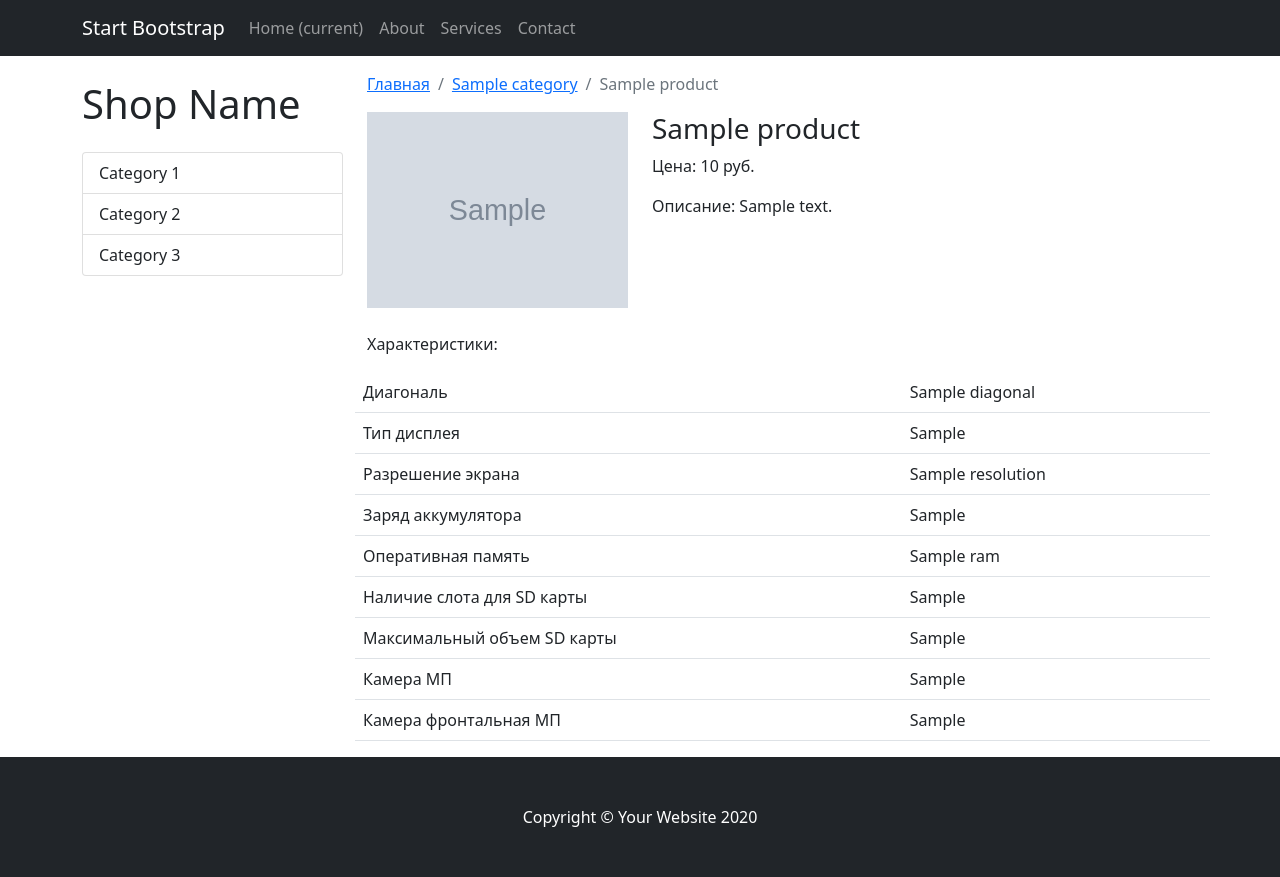
After one commit to EvgeniyBudaev/django_pycoding_shop, a Django app: template mainapp/templates/product_detail.html in a window 1280 px wide. The commit adds this page. Run offline with Django 3.2, Linux system fonts and the light colour scheme; the template is opened without the code that fills it: most values are stand-ins (such as "Sample title", 1, 10 or a date in 2020); grey boxes marked "Sample" are stand-in pictures; some libraries are stand-ins or nearby versions.

Commit message:
шаблоны спецификаций

```diff
--- a/django_pycoding_shop/settings.py
+++ b/django_pycoding_shop/settings.py
@@ -106,7 +106,7 @@ AUTH_PASSWORD_VALIDATORS = [
 # Internationalization
 # https://docs.djangoproject.com/en/3.1/topics/i18n/
 
-LANGUAGE_CODE = 'en-us'
+LANGUAGE_CODE = 'ru'
 
 TIME_ZONE = 'UTC'
 
--- /dev/null
+++ b/mainapp/templates/product_detail.html
@@ -0,0 +1,29 @@
+{% extends 'base.html' %}
+
+{% block content %}
+  <nav aria-label="breadcrumb" class="mt-3">
+    <ol class="breadcrumb">
+      <li class="breadcrumb-item"><a href="{% url 'base' %}">Главная</a></li>
+      <li class="breadcrumb-item"><a href="#">{{ product.category.name }}</a>
+      </li>
+      <li class="breadcrumb-item active"
+          aria-current="page">{{ product.title }}</li>
+    </ol>
+  </nav>
+  <div class="row">
+    <div class="col-md-4">
+      <img src="{{ product.image.url }}" class="img-fluid">
+    </div>
+    <div class="col-md-8">
+      <h3>{{ product.title }}</h3>
+      <p>Цена: {{ product.price }} руб.</p>
+      <p>Описание: {{ product.description }}</p>
+    </div>
+    <p class="mt-4">Характеристики:</p>
+    {% if product.category.slug == 'notebooks' %}
+      {% include 'notebook_specification.html' %}
+    {% else %}
+      {% include 'smartphone_specification.html' %}
+    {% endif %}
+  </div>
+{% endblock content %}
--- /dev/null
+++ b/mainapp/templates/smartphone_specification.html
@@ -0,0 +1,40 @@
+<table class="table">
+  <tbody>
+  <tr>
+    <td>Диагональ</td>
+    <td>{{ product.diagonal }}</td>
+  </tr>
+  <tr>
+    <td>Тип дисплея</td>
+    <td>{{ product.display_type }}</td>
+  </tr>
+  <tr>
+    <td>Разрешение экрана</td>
+    <td>{{ product.resolution }}</td>
+  </tr>
+  <tr>
+    <td>Заряд аккумулятора</td>
+    <td>{{ product.accum_volume }}</td>
+  </tr>
+  <tr>
+    <td>Оперативная память</td>
+    <td>{{ product.ram }}</td>
+  </tr>
+  <tr>
+    <td>Наличие слота для SD карты</td>
+    <td>{{ product.sd }}</td>
+  </tr>
+  <tr>
+    <td>Максимальный объем SD карты</td>
+    <td>{{ product.sd_volume_max }}</td>
+  </tr>
+  <tr>
+    <td>Камера МП</td>
+    <td>{{ product.main_cam_mp }}</td>
+  </tr>
+  <tr>
+    <td>Камера фронтальная МП</td>
+    <td>{{ product.frontal_cam_mp }}</td>
+  </tr>
+  </tbody>
+</table>
--- a/mainapp/urls.py
+++ b/mainapp/urls.py
@@ -1,6 +1,7 @@
 from django.urls import path
 
 from .views import test_view, ProductDetailView
+
 
 urlpatterns = [
   path('', test_view, name='base'),
--- a/templates/base.html
+++ b/templates/base.html
@@ -4,14 +4,19 @@
 <head>
 
   <meta charset="utf-8">
-  <meta name="viewport" content="width=device-width, initial-scale=1, shrink-to-fit=no">
+  <meta name="viewport"
+        content="width=device-width, initial-scale=1, shrink-to-fit=no">
   <meta name="description" content="">
   <meta name="author" content="">
 
   <title>Shop Homepage - Start Bootstrap Template</title>
 
   <!-- Bootstrap core CSS -->
-  <link href="https://cdn.jsdelivr.net/npm/bootstrap@5.0.0-beta2/dist/css/bootstrap.min.css" rel="stylesheet" integrity="sha384-BmbxuPwQa2lc/FVzBcNJ7UAyJxM6wuqIj61tLrc4wSX0szH/Ev+nYRRuWlolflfl" crossorigin="anonymous">
+  <link
+    href="https://cdn.jsdelivr.net/npm/bootstrap@5.0.0-beta2/dist/css/bootstrap.min.css"
+    rel="stylesheet"
+    integrity="sha384-BmbxuPwQa2lc/FVzBcNJ7UAyJxM6wuqIj61tLrc4wSX0szH/Ev+nYRRuWlolflfl"
+    crossorigin="anonymous">
 
   <!-- Custom styles for this template -->
   <link href="css/shop-homepage.css" rel="stylesheet">
@@ -30,7 +35,9 @@
 <nav class="navbar navbar-expand-lg navbar-dark bg-dark fixed-top">
   <div class="container">
     <a class="navbar-brand" href="#">Start Bootstrap</a>
-      <button class="navbar-toggler" type="button" data-toggle="collapse" data-target="#navbarResponsive" aria-controls="navbarResponsive" aria-expanded="false" aria-label="Toggle navigation">
+    <button class="navbar-toggler" type="button" data-toggle="collapse"
+            data-target="#navbarResponsive" aria-controls="navbarResponsive"
+            aria-expanded="false" aria-label="Toggle navigation">
       <span class="navbar-toggler-icon"></span>
     </button>
     <div class="collapse navbar-collapse" id="navbarResponsive">
@@ -72,29 +79,37 @@
     <!-- /.col-lg-3 -->
 
     <div class="col-lg-9">
+      {% block content %}
 
-        <div id="carouselExampleIndicators" class="carousel slide my-4" data-ride="carousel">
+        <div id="carouselExampleIndicators" class="carousel slide my-4"
+             data-ride="carousel">
           <ol class="carousel-indicators">
-            <li data-target="#carouselExampleIndicators" data-slide-to="0" class="active"></li>
+            <li data-target="#carouselExampleIndicators" data-slide-to="0"
+                class="active"></li>
             <li data-target="#carouselExampleIndicators" data-slide-to="1"></li>
             <li data-target="#carouselExampleIndicators" data-slide-to="2"></li>
           </ol>
           <div class="carousel-inner" role="listbox">
             <div class="carousel-item active">
-              <img class="d-block img-fluid" src="http://placehold.it/900x350" alt="First slide">
+              <img class="d-block img-fluid" src="http://placehold.it/900x350"
+                   alt="First slide">
             </div>
             <div class="carousel-item">
-              <img class="d-block img-fluid" src="http://placehold.it/900x350" alt="Second slide">
+              <img class="d-block img-fluid" src="http://placehold.it/900x350"
+                   alt="Second slide">
             </div>
             <div class="carousel-item">
-              <img class="d-block img-fluid" src="http://placehold.it/900x350" alt="Third slide">
+              <img class="d-block img-fluid" src="http://placehold.it/900x350"
+                   alt="Third slide">
             </div>
           </div>
-          <a class="carousel-control-prev" href="#carouselExampleIndicators" role="button" data-slide="prev">
+          <a class="carousel-control-prev" href="#carouselExampleIndicators"
+             role="button" data-slide="prev">
             <span class="carousel-control-prev-icon" aria-hidden="true"></span>
             <span class="sr-only">Previous</span>
           </a>
-          <a class="carousel-control-next" href="#carouselExampleIndicators" role="button" data-slide="next">
+          <a class="carousel-control-next" href="#carouselExampleIndicators"
+             role="button" data-slide="next">
             <span class="carousel-control-next-icon" aria-hidden="true"></span>
             <span class="sr-only">Next</span>
           </a>
@@ -104,103 +119,123 @@
 
           <div class="col-lg-4 col-md-6 mb-4">
             <div class="card h-100">
-              <a href="#"><img class="card-img-top" src="http://placehold.it/700x400" alt=""></a>
+              <a href="#"><img class="card-img-top"
+                               src="http://placehold.it/700x400" alt=""></a>
               <div class="card-body">
                 <h4 class="card-title">
                   <a href="#">Item One</a>
                 </h4>
                 <h5>$24.99</h5>
-                <p class="card-text">Lorem ipsum dolor sit amet, consectetur adipisicing elit. Amet numquam aspernatur!</p>
+                <p class="card-text">Lorem ipsum dolor sit amet, consectetur
+                  adipisicing elit. Amet numquam aspernatur!</p>
               </div>
               <div class="card-footer">
-                <small class="text-muted">&#9733; &#9733; &#9733; &#9733; &#9734;</small>
+                <small class="text-muted">&#9733; &#9733; &#9733; &#9733;
+                  &#9734;</small>
               </div>
             </div>
           </div>
 
           <div class="col-lg-4 col-md-6 mb-4">
             <div class="card h-100">
-              <a href="#"><img class="card-img-top" src="http://placehold.it/700x400" alt=""></a>
+              <a href="#"><img class="card-img-top"
+                               src="http://placehold.it/700x400" alt=""></a>
               <div class="card-body">
                 <h4 class="card-title">
                   <a href="#">Item Two</a>
                 </h4>
                 <h5>$24.99</h5>
-                <p class="card-text">Lorem ipsum dolor sit amet, consectetur adipisicing elit. Amet numquam aspernatur! Lorem ipsum dolor sit amet.</p>
+                <p class="card-text">Lorem ipsum dolor sit amet, consectetur
+                  adipisicing elit. Amet numquam aspernatur! Lorem ipsum dolor
+                  sit amet.</p>
               </div>
               <div class="card-footer">
-                <small class="text-muted">&#9733; &#9733; &#9733; &#9733; &#9734;</small>
+                <small class="text-muted">&#9733; &#9733; &#9733; &#9733;
+                  &#9734;</small>
               </div>
             </div>
           </div>
 
           <div class="col-lg-4 col-md-6 mb-4">
             <div class="card h-100">
-              <a href="#"><img class="card-img-top" src="http://placehold.it/700x400" alt=""></a>
+              <a href="#"><img class="card-img-top"
+                               src="http://placehold.it/700x400" alt=""></a>
               <div class="card-body">
                 <h4 class="card-title">
                   <a href="#">Item Three</a>
                 </h4>
                 <h5>$24.99</h5>
-                <p class="card-text">Lorem ipsum dolor sit amet, consectetur adipisicing elit. Amet numquam aspernatur!</p>
+                <p class="card-text">Lorem ipsum dolor sit amet, consectetur
+                  adipisicing elit. Amet numquam aspernatur!</p>
               </div>
               <div class="card-footer">
-                <small class="text-muted">&#9733; &#9733; &#9733; &#9733; &#9734;</small>
+                <small class="text-muted">&#9733; &#9733; &#9733; &#9733;
+                  &#9734;</small>
               </div>
             </div>
           </div>
 
           <div class="col-lg-4 col-md-6 mb-4">
             <div class="card h-100">
-              <a href="#"><img class="card-img-top" src="http://placehold.it/700x400" alt=""></a>
+              <a href="#"><img class="card-img-top"
+                               src="http://placehold.it/700x400" alt=""></a>
               <div class="card-body">
                 <h4 class="card-title">
                   <a href="#">Item Four</a>
                 </h4>
                 <h5>$24.99</h5>
-                <p class="card-text">Lorem ipsum dolor sit amet, consectetur adipisicing elit. Amet numquam aspernatur!</p>
+                <p class="card-text">Lorem ipsum dolor sit amet, consectetur
+                  adipisicing elit. Amet numquam aspernatur!</p>
               </div>
               <div class="card-footer">
-                <small class="text-muted">&#9733; &#9733; &#9733; &#9733; &#9734;</small>
+                <small class="text-muted">&#9733; &#9733; &#9733; &#9733;
+                  &#9734;</small>
               </div>
             </div>
           </div>
 
           <div class="col-lg-4 col-md-6 mb-4">
             <div class="card h-100">
-              <a href="#"><img class="card-img-top" src="http://placehold.it/700x400" alt=""></a>
+              <a href="#"><img class="card-img-top"
+                               src="http://placehold.it/700x400" alt=""></a>
               <div class="card-body">
                 <h4 class="card-title">
                   <a href="#">Item Five</a>
                 </h4>
                 <h5>$24.99</h5>
-                <p class="card-text">Lorem ipsum dolor sit amet, consectetur adipisicing elit. Amet numquam aspernatur! Lorem ipsum dolor sit amet.</p>
+                <p class="card-text">Lorem ipsum dolor sit amet, consectetur
+                  adipisicing elit. Amet numquam aspernatur! Lorem ipsum dolor
+                  sit amet.</p>
               </div>
               <div class="card-footer">
-                <small class="text-muted">&#9733; &#9733; &#9733; &#9733; &#9734;</small>
+                <small class="text-muted">&#9733; &#9733; &#9733; &#9733;
+                  &#9734;</small>
               </div>
             </div>
           </div>
 
           <div class="col-lg-4 col-md-6 mb-4">
             <div class="card h-100">
-              <a href="#"><img class="card-img-top" src="http://placehold.it/700x400" alt=""></a>
+              <a href="#"><img class="card-img-top"
+                               src="http://placehold.it/700x400" alt=""></a>
               <div class="card-body">
                 <h4 class="card-title">
                   <a href="#">Item Six</a>
                 </h4>
                 <h5>$24.99</h5>
-                <p class="card-text">Lorem ipsum dolor sit amet, consectetur adipisicing elit. Amet numquam aspernatur!</p>
+                <p class="card-text">Lorem ipsum dolor sit amet, consectetur
+                  adipisicing elit. Amet numquam aspernatur!</p>
               </div>
               <div class="card-footer">
-                <small class="text-muted">&#9733; &#9733; &#9733; &#9733; &#9734;</small>
+                <small class="text-muted">&#9733; &#9733; &#9733; &#9733;
+                  &#9734;</small>
               </div>
             </div>
           </div>
 
         </div>
         <!-- /.row -->
-
+      {% endblock content %}
     </div>
     <!-- /.col-lg-9 -->
 
@@ -219,8 +254,13 @@
 </footer>
 
 <!-- Bootstrap core JavaScript -->
-<script src="https://code.jquery.com/jquery-3.2.1.slim.min.js" integrity="sha384-KJ3o2DKtIkvYIK3UENzmM7KCkRr/rE9/Qpg6aAZGJwFDMVNA/GpGFF93hXpG5KkN" crossorigin="anonymous"></script>
-<script src="https://maxcdn.bootstrapcdn.com/bootstrap/4.0.0/js/bootstrap.min.js" integrity="sha384-JZR6Spejh4U02d8jOt6vLEHfe/JQGiRRSQQxSfFWpi1MquVdAyjUar5+76PVCmYl" crossorigin="anonymous"></script>
+<script src="https://code.jquery.com/jquery-3.2.1.slim.min.js"
+        integrity="sha384-KJ3o2DKtIkvYIK3UENzmM7KCkRr/rE9/Qpg6aAZGJwFDMVNA/GpGFF93hXpG5KkN"
+        crossorigin="anonymous"></script>
+<script
+  src="https://maxcdn.bootstrapcdn.com/bootstrap/4.0.0/js/bootstrap.min.js"
+  integrity="sha384-JZR6Spejh4U02d8jOt6vLEHfe/JQGiRRSQQxSfFWpi1MquVdAyjUar5+76PVCmYl"
+  crossorigin="anonymous"></script>
 
 </body>
 
```
Also changed, not shown: mainapp/admin.py (+31 -25 lines), mainapp/models.py (+144 -117 lines), mainapp/templates/notebook_specification.html (added, +28 -0 lines), templates/product_detail.html (deleted, +0 -12 lines), db.sqlite3, mainapp/views.py (line endings or trailing spaces). Lines whose indentation alone changed are shown as unchanged.
